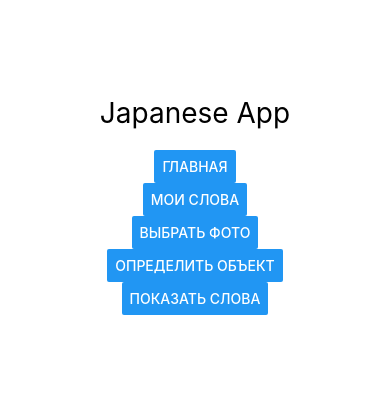
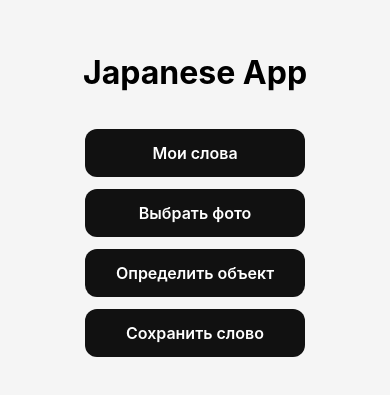
Before and after one commit to Artem-leoperdkin/japaneseapp, a React Native app in the folder app/: screen / in a window 390 px wide. Shown: the part 217-612 px from the top of the page. Built offline with nearby package versions, Linux system fonts and the light colour scheme.

Commit message:
added words saving and fixed UI with gigachat

```diff
--- a/app/App.js
+++ b/app/App.js
@@ -5,6 +5,7 @@ import {
   Button,
   Image,
   StyleSheet,
+  TouchableOpacity,
 } from "react-native";
 
 import AsyncStorage from '@react-native-async-storage/async-storage'
@@ -92,11 +93,6 @@ export default function App() {
     }
   };
 
-  const showWords = async () => {
-    const words = await AsyncStorage.getItem('words');
-    console.log(words ? JSON.parse(words) : []);
-  };
-
   const saveWord = async () => {
     if (!result) return;
 
@@ -152,20 +148,23 @@ export default function App() {
         Japanese App
       </Text>
 
-      <Button
-        title="Главная"
-        onPress={() => setScreen('home')}
-      />
+      <TouchableOpacity
+        style={styles.button}
+        onPress={() => setScreen('words')}
+      >
+        <Text style={styles.buttonText}>
+          Мои слова
+        </Text>
+      </TouchableOpacity>
 
-      <Button
-        title="Мои слова"
-        onPress={() => setScreen('words')}
-      />
-
-      <Button
-        title="Выбрать фото"
+      <TouchableOpacity
+        style={styles.button}
         onPress={pickImage}
-      />
+      >
+        <Text style={styles.buttonText}>
+          Выбрать фото
+        </Text>
+      </TouchableOpacity>
 
       {image && (
         <Image
@@ -174,10 +173,14 @@ export default function App() {
         />
       )}
 
-      <Button
-        title="Определить объект"
+      <TouchableOpacity
+        style={styles.button}
         onPress={analyzeImage}
-      />
+      >
+        <Text style={styles.buttonText}>
+          Определить объект
+        </Text>
+      </TouchableOpacity>
 
       {result && (
         <View style={styles.resultBox}>
@@ -193,17 +196,18 @@ export default function App() {
             {result.translation}
           </Text>
 
-          <Button
-            title="Сохранить слово"
-            onPress={saveWord}
-          />
         </View>
+
       )}
 
-    <Button
-      title="Показать слова"
-      onPress={showWords}
-    />
+      <TouchableOpacity
+        style={styles.button}
+        onPress={saveWord}
+      >
+        <Text style={styles.buttonText}>
+          Сохранить слово
+        </Text>
+      </TouchableOpacity>
 
     </View>
   );
@@ -215,11 +219,36 @@ const styles = StyleSheet.create({
     padding: 20,
     alignItems: "center",
     justifyContent: "center",
+
+    backgroundColor: '#f5f5f5'
   },
 
   title: {
-    fontSize: 28,
-    marginBottom: 20,
+    fontSize: 32,
+    fontWeight: 'bold',
+    marginBottom: 25,
+  },
+
+  button: {
+    backgroundColor: '#111',
+
+    paddingVertical: 14,
+    paddingHorizontal: 25,
+
+    borderRadius: 12,
+
+    marginTop: 12,
+
+    width: 220,
+  },
+
+  buttonText: {
+    color: '#fff',
+
+    textAlign: 'center',
+
+    fontSize: 16,
+    fontWeight: '600',
   },
 
   image: {
@@ -232,19 +261,35 @@ const styles = StyleSheet.create({
   resultBox: {
     marginTop: 20,
     alignItems: 'center',
+
+    backgroundColor: '#fff',
+    padding: 20,
+    borderRadius: 20,
+
+    width: '100%',
+    maxWidth: 320,
+
+    shadowColor: '#000',
+    shadowOpacity: 0.1,
+    shadowRadius: 10,
+
+    elevation: 5,
   },
 
   japanese: {
     fontSize: 42,
+    fontWeight: 'bold',
   },
 
   romaji: {
-    fontSize: 22,
-    marginTop: 10,
+    fontSize: 18,
+    color: '#666',
+    marginTop: 8,
   },
 
   translation: {
     fontSize: 20,
     marginTop: 10,
+    textAlign: 'center',
   },
 });
--- a/app/components/WordCard.js
+++ b/app/components/WordCard.js
@@ -20,21 +20,34 @@ export default function WordCard({ word }) {
 
 const styles = StyleSheet.create({
     card: {
-        backgroundColor: '#fff',
+        backgroundColor: "#ffffff",
+
         padding: 16,
-        borderRadius: 12,
+
+        borderRadius: 16,
+
         marginBottom: 12,
-        width: '100%',
+
+        shadowColor: "#000",
+        shadowOffset: {
+            width: 0,
+            height: 2,
+        },
+        shadowOpacity: 0.08,
+        shadowRadius: 8,
+
+        elevation: 4,
     },
 
     japanese: {
         fontSize: 28,
-        fontWeight: 'bold',
+        fontWeight: "bold",
     },
 
-    omaji: {
+    romaji: {
         fontSize: 18,
         marginTop: 5,
+        color: "#666",
     },
 
     translation: {
--- a/app/screens/WordsScreen.js
+++ b/app/screens/WordsScreen.js
@@ -5,6 +5,7 @@ import {
     Text,
     StyleSheet,
     Button,
+    TouchableOpacity,
 } from 'react-native';
 
 import { getWords } from '../services/storage';
@@ -29,10 +30,18 @@ export default function WordsScreen({ goBack }) {
                 Мои слова
             </Text>
 
-            <Button
-                title='Назад'
+            <Text style={styles.counter}>
+                Всего слов: {words.length}
+            </Text>
+
+            <TouchableOpacity
+                style={styles.button}
                 onPress={goBack}
-            />
+            >
+            <Text style={styles.buttonText}>
+                Назад
+            </Text>
+            </TouchableOpacity>
 
             <FlatList
                 data={words}
@@ -49,11 +58,39 @@ const styles = StyleSheet.create({
     container: {
         flex: 1,
         padding: 20,
+        backgroundColor: "#f5f5f5",
     },
 
     title: {
+        marginTop: 55,
         fontSize: 28,
-        fontWeight: 'bold',
-        marginBottom: 20,
+        fontWeight: "bold",
+        marginBottom: 10,
+    },
+
+    counter: {
+        fontSize: 18,
+        color: "#666",
+        marginBottom: 15,
+    },
+
+    button: {
+        backgroundColor: '#111',
+        paddingVertical: 14,
+        paddingHorizontal: 25,
+
+        borderRadius: 12,
+
+        marginTop: 12,
+        marginBottom: 15,
+
+        width: 220,
+    },
+
+    buttonText: {
+        color: '#fff',
+        textAlign: 'center',
+        fontSize: 16,
+        fontWeight: '600',
     },
 });
```
Also changed, not shown: 9 other files (tests, documents, lock files or other folders).
